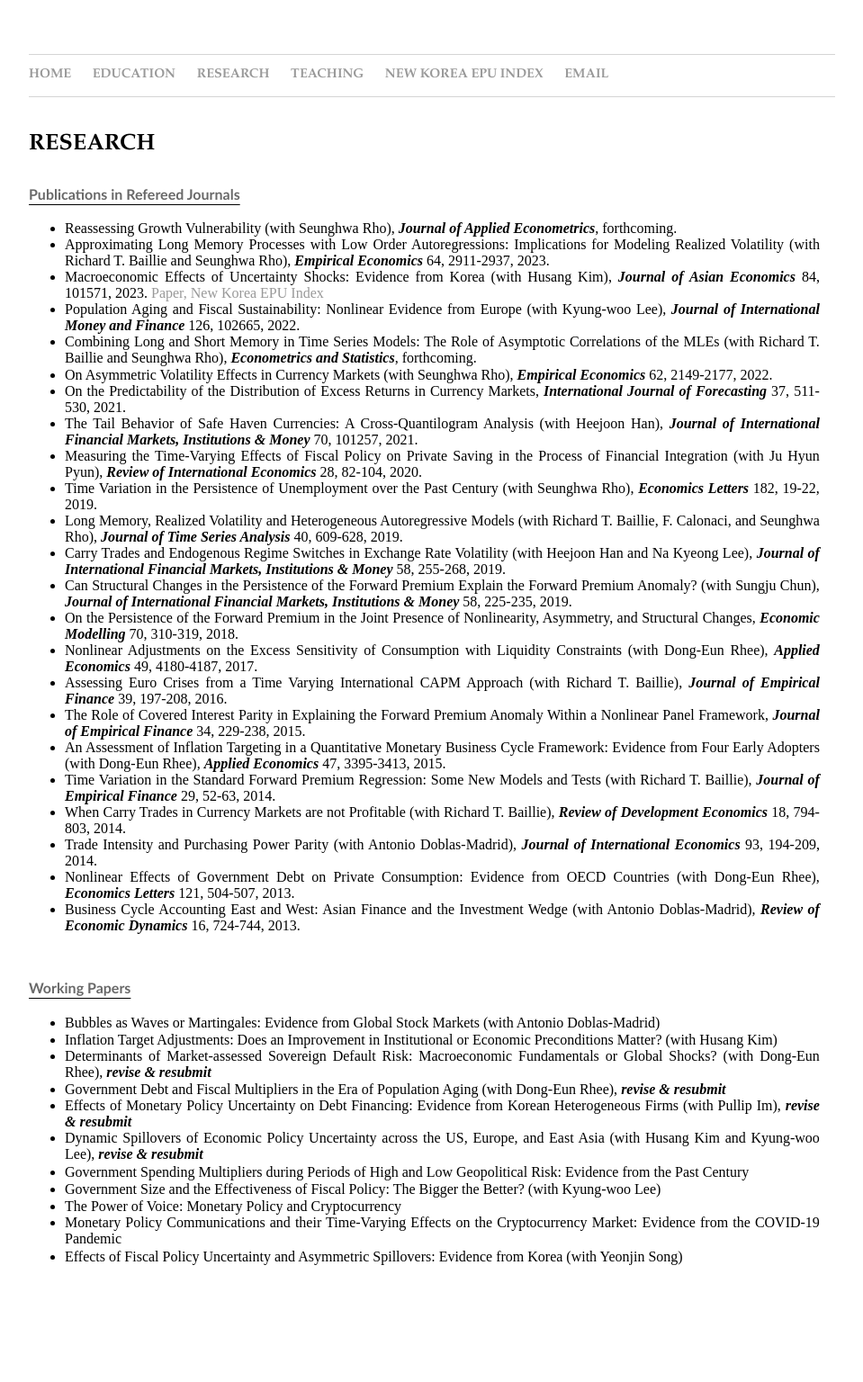
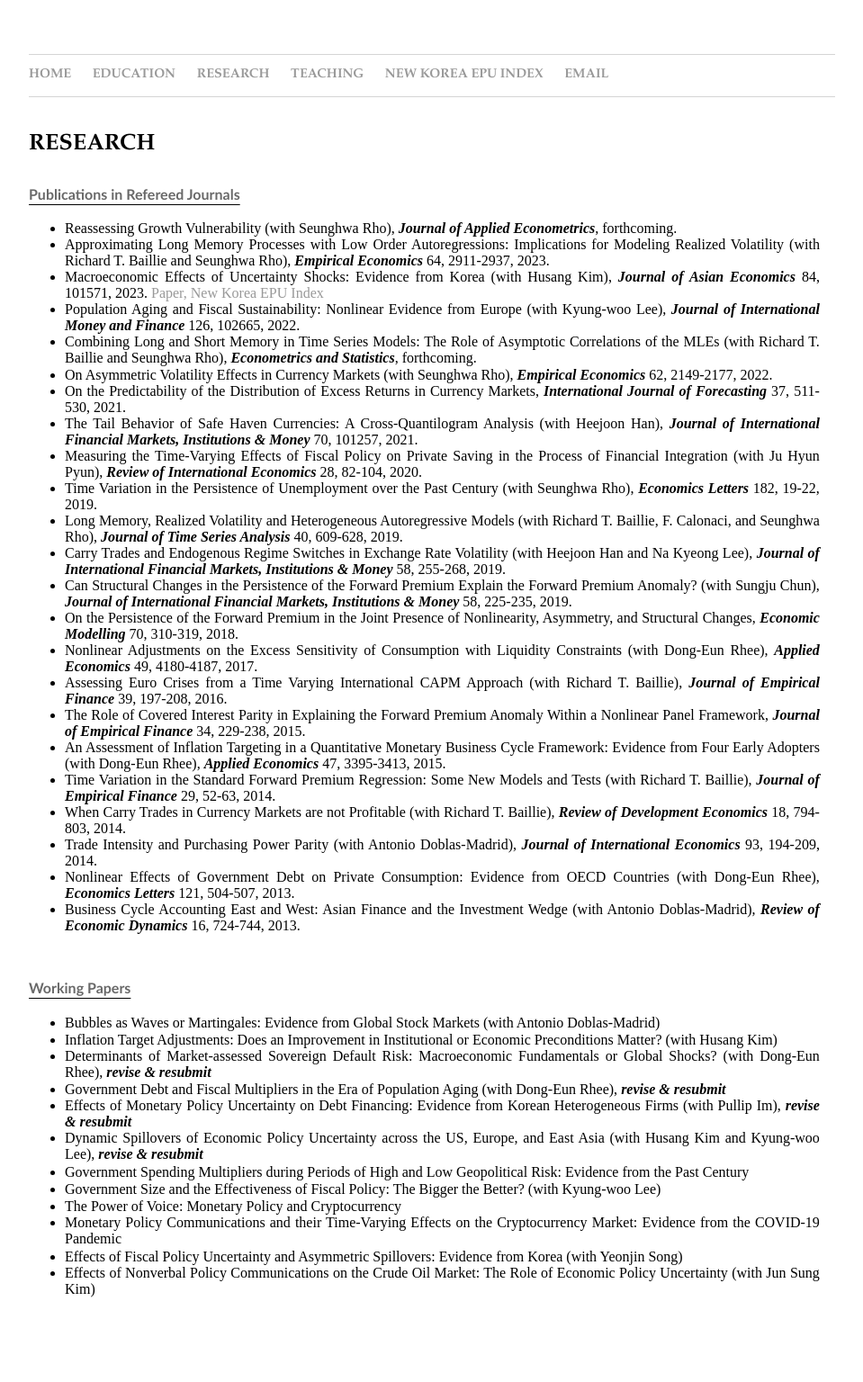
Before and after one commit to dooyeoncho/dooyeoncho.github.io, a Jekyll site: the page built from pages/research.html, in a window 1280 px wide. Shown: the whole page at 90% size, without its empty margins (160-1119 px from the left). Built offline with Jekyll 4.4.1, drawn with Linux system fonts in a browser that asks for light colours; before the commit the page ends 1500 px from its top, so only the background shows below that.

Commit message:
Update research.html

```diff
--- a/pages/research.html
+++ b/pages/research.html
@@ -64,5 +64,6 @@ span {
 		<span><li>The Power of Voice: Monetary Policy and Cryptocurrency</li></span>
                 <span><li>Monetary Policy Communications and their Time-Varying Effects on the Cryptocurrency Market: Evidence from the COVID-19 Pandemic</li></span>
 		<span><li>Effects of Fiscal Policy Uncertainty and Asymmetric Spillovers: Evidence from Korea (with Yeonjin Song)</li></span>
+		<span><li>Effects of Nonverbal Policy Communications on the Crude Oil Market: The Role of Economic Policy Uncertainty (with Jun Sung Kim)</li></span>
 	</ul>
 </div>&nbsp;&nbsp;&nbsp;&nbsp;&nbsp;&nbsp;
```
